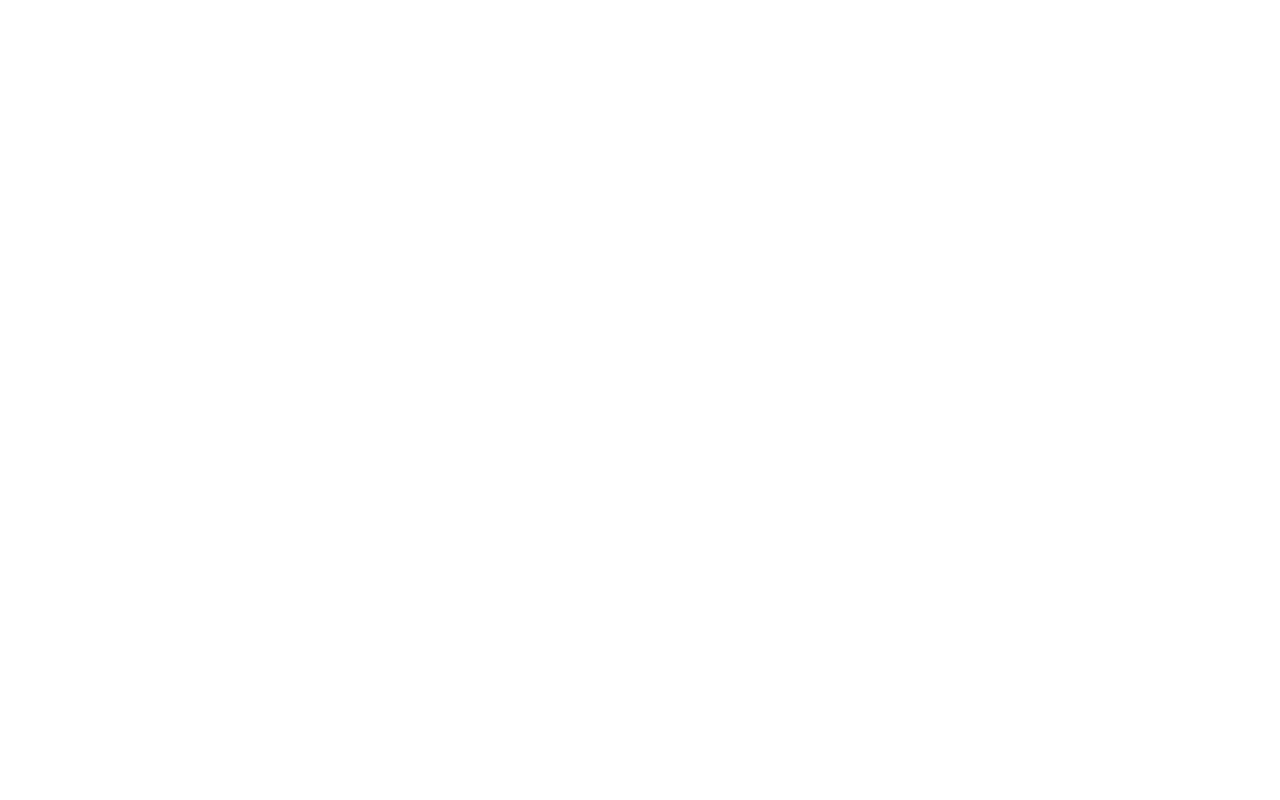
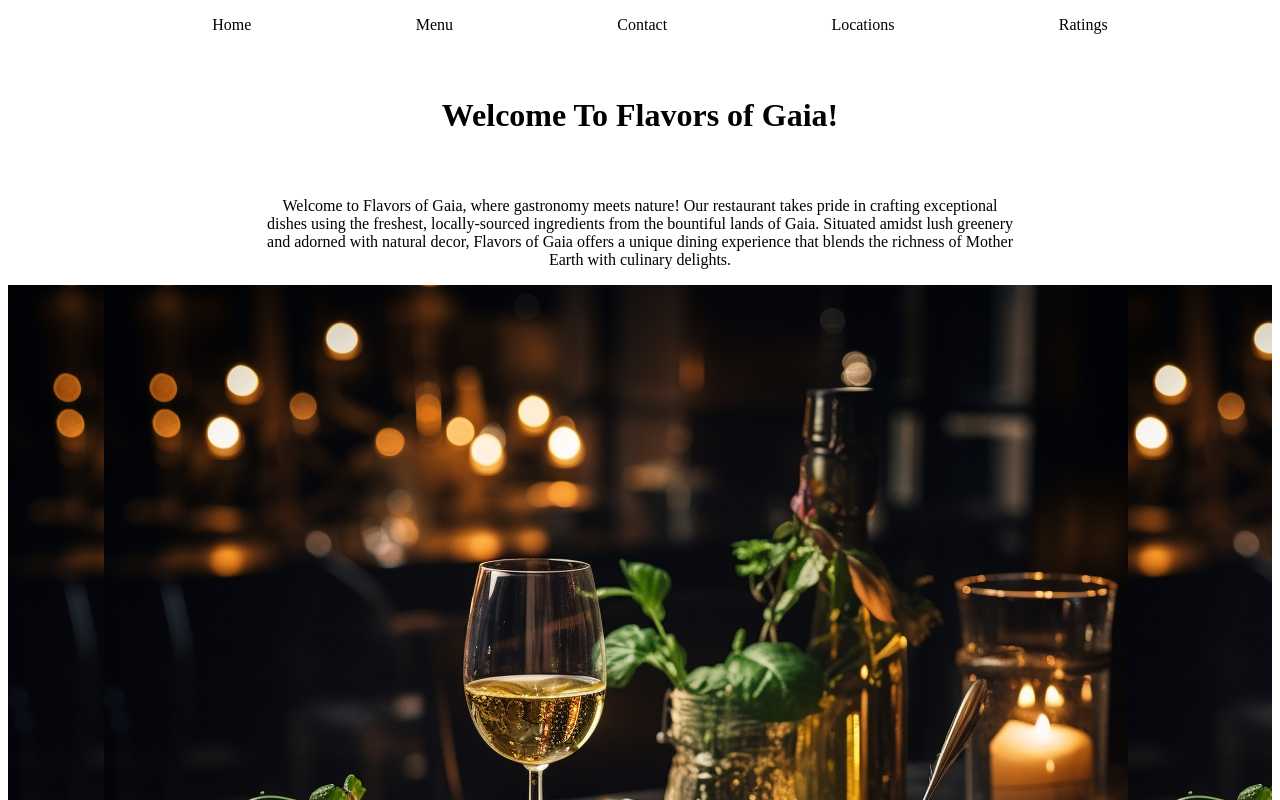
Before and after one commit to jackNicosia/restaurantPage, a website built with webpack: page dist/index.html in a window 1280 px wide. Shown: the top 800 px of the page. Built offline with nearby package versions, Linux system fonts and the light colour scheme.

Commit message:
setting up

```diff
--- a/src/index.js
+++ b/src/index.js
@@ -1 +1,22 @@
-console.log("Hi there!")
+import _ from 'lodash';
+import './style.css';
+import Icon from './imgs/food.png';
+
+function component() {
+    const element = document.createElement('div');
+
+    // Lodash, now imported by this script
+    element.innerHTML = _.join(['Hello', 'webpack'], ' ');
+    element.classList.add('hello');
+
+    //Add the image to our existing div.
+    const myIcon = new Image();
+    myIcon.src = Icon;
+
+    element.appendChild(myIcon);
+
+
+    return element;
+  }
+
+  document.body.appendChild(component());
--- /dev/null
+++ b/src/style.css
@@ -0,0 +1,24 @@
+ul {
+    display:flex;
+    justify-content: space-evenly;
+    list-style-type: none;
+}
+
+#welcome {
+    text-align: center;
+    margin-top: 5%;
+}
+
+#disc {
+    justify-content: center;
+    display: flex;
+    margin-left: 20%;
+    margin-right: 20%;
+    margin-top: 5%;
+    text-align: center;
+}
+
+.hello {
+    color:red;
+    background: url('./imgs/food.png');
+}
--- a/webpack.config.js
+++ b/webpack.config.js
@@ -3,7 +3,19 @@ const path = require('path');
 module.exports = {
   entry: './src/index.js',
   output: {
-    filename: 'main.js',
+    filename: 'bundle.js',
     path: path.resolve(__dirname, 'dist'),
   },
+  module: {
+    rules: [
+      {
+        test: /\.css$/i,
+        use: ['style-loader', 'css-loader'],
+      },
+      {
+        test: /\.(png|svg|jpg|jpeg|gif)$/i,
+        type: 'asset/resource',
+      },
+    ],
+  },
 };
```
Also changed, not shown: package.json (+12 -3 lines), dist/58973b218bf561227209.png (added), dist/bundle.js (added), dist/bundle.js.LICENSE.txt (added), dist/index.html, dist/main.js, dist/main.js.LICENSE.txt (added), src/imgs/food.png (added), 1 other file.
